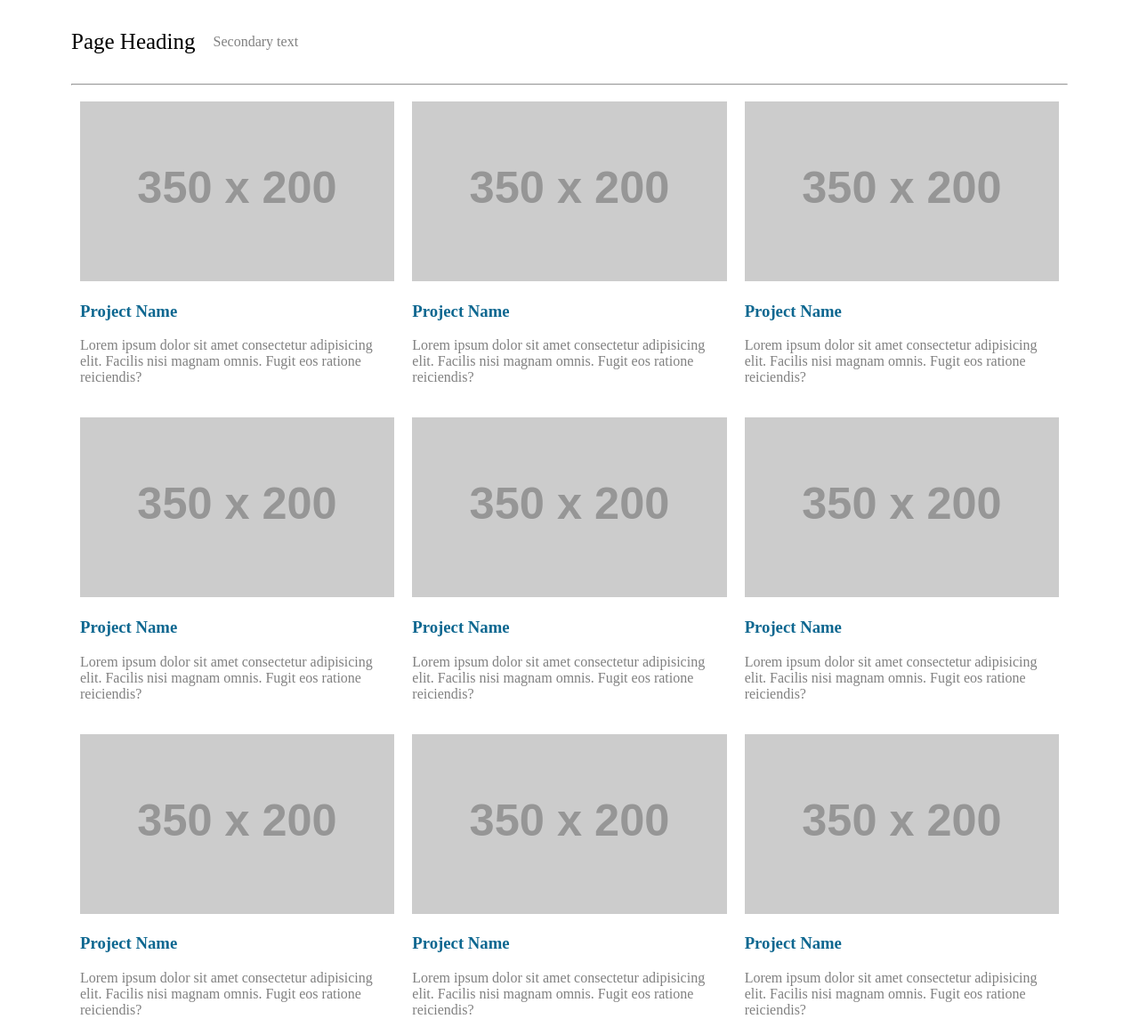
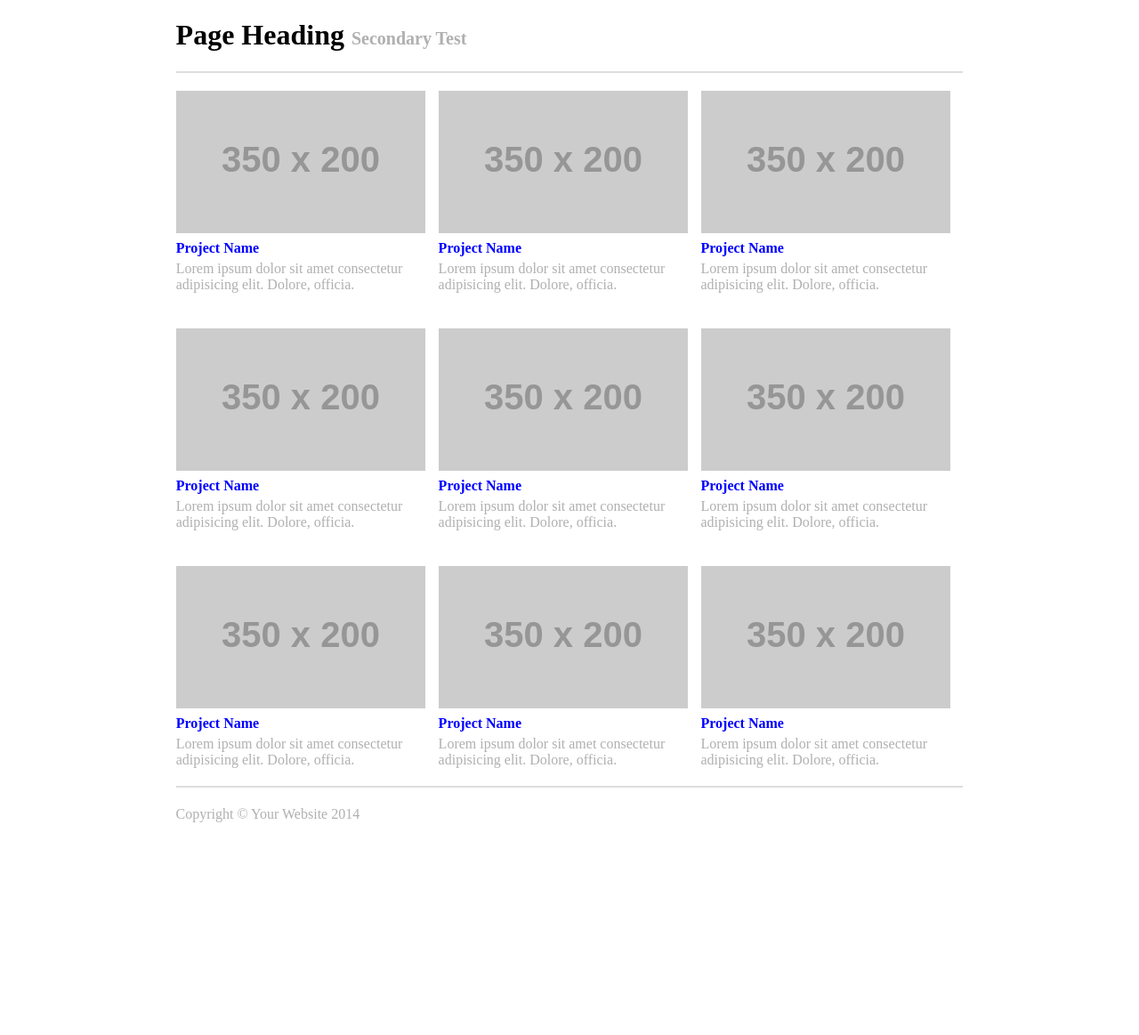
Before and after one commit to Priya-Sandal/Layout2, a plain HTML site: page index.html in a window 1280 px wide. Shown: the whole page at 89% size. After the commit the page ends 940 px from the top, so only its background shows below. Drawn offline with Linux system fonts and the light colour scheme; placeholder pictures from the web are drawn by us.

Commit message:
add a file

```diff
--- a/index.html
+++ b/index.html
@@ -1,98 +1,95 @@
 <!DOCTYPE html>
-<html>
-<link rel="stylesheet" href="style.css">
+<html lang="en">
 
 <head>
-    <title>Page Title</title>
+    <meta charset="UTF-8">
+    <meta http-equiv="X-UA-Compatible" content="IE=edge">
+    <meta name="viewport" content="width=device-width, initial-scale=1.0">
+    <title>Webpage</title>
+    <link rel="stylesheet" href="style.css">
 </head>
-<meta name="viewport" content="width=device-width, initial-scale=1.0">
+
+<body>
+    <div class="container">
+        <div class="header">
+            <h1>Page Heading <small>Secondary Test</small></h1>
+
+        </div>
+        <div class="content">
+            <div class="row">
+                <div class="box">
+                    <img src="https://via.placeholder.com/350X200.png" alt="" srcset="">
+                    <h4>Project Name</h4>
+                    <p>Lorem ipsum dolor sit amet consectetur adipisicing elit. Dolore, officia.</p>
 
 
-<body>
+                </div>
+                <div class="box">
+                    <img src="https://via.placeholder.com/350X200.png" alt="" srcset="">
+                    <h4>Project Name</h4>
+                    <p>Lorem ipsum dolor sit amet consectetur adipisicing elit. Dolore, officia.</p>
 
-    <center>
-        <div class="container">
-            <div class="txt">
-                <p class="head">Page Heading</p>
-                <p>Secondary text</p>
-            </div>
-            <hr>
-            <div class="gridcontainer">
+
+                </div>
                 <div class="box">
-                    <img src="https://via.placeholder.com/350x200.png" alt="">
-                    <!-- <div class="innerbox"></div> -->
-                    <h3>Project Name</h3>
-                    <p>Lorem ipsum dolor sit amet consectetur adipisicing elit. Facilis nisi magnam omnis. Fugit eos
-                        ratione reiciendis?</p>
+                    <img src="https://via.placeholder.com/350X200.png" alt="" srcset="">
+                    <h4>Project Name</h4>
+                    <p>Lorem ipsum dolor sit amet consectetur adipisicing elit. Dolore, officia.</p>
+
+
                 </div>
 
-                <div class="box">
-                    <img src="https://via.placeholder.com/350x200.png" alt="">
-                    <!-- <div class="innerbox"></div> -->
-                    <h3>Project Name</h3>
-                    <p>Lorem ipsum dolor sit amet consectetur adipisicing elit. Facilis nisi magnam omnis. Fugit eos
-                        ratione reiciendis?</p>
-                </div>
+            <div class="box">
+                <img src="https://via.placeholder.com/350X200.png" alt="" srcset="">
+                <h4>Project Name</h4>
+                <p>Lorem ipsum dolor sit amet consectetur adipisicing elit. Dolore, officia.</p>
 
-                <div class="box">
-                    <img src="https://via.placeholder.com/350x200.png" alt="">
-                    <!-- <div class="innerbox"></div> -->
-                    <h3>Project Name</h3>
-                    <p>Lorem ipsum dolor sit amet consectetur adipisicing elit. Facilis nisi magnam omnis. Fugit eos
-                        ratione reiciendis?</p>
-                </div>
 
-                <div class="box">
-                    <img src="https://via.placeholder.com/350x200.png" alt="">
-                    <!-- <div class="innerbox"></div> -->
-                    <h3>Project Name</h3>
-                    <p>Lorem ipsum dolor sit amet consectetur adipisicing elit. Facilis nisi magnam omnis. Fugit eos
-                        ratione reiciendis?</p>
-                </div>
+            </div>
+            <div class="box">
+                <img src="https://via.placeholder.com/350X200.png" alt="" srcset="">
+                <h4>Project Name</h4>
+                <p>Lorem ipsum dolor sit amet consectetur adipisicing elit. Dolore, officia.</p>
 
-                <div class="box">
-                    <img src="https://via.placeholder.com/350x200.png" alt="">
-                    <!-- <div class="innerbox"></div> -->
-                    <h3>Project Name</h3>
-                    <p>Lorem ipsum dolor sit amet consectetur adipisicing elit. Facilis nisi magnam omnis. Fugit eos
-                        ratione reiciendis?</p>
-                </div>
 
-                <div class="box">
-                    <img src="https://via.placeholder.com/350x200.png" alt="">
-                    <!-- <div class="innerbox"></div> -->
-                    <h3>Project Name</h3>
-                    <p>Lorem ipsum dolor sit amet consectetur adipisicing elit. Facilis nisi magnam omnis. Fugit eos
-                        ratione reiciendis?</p>
-                </div>
+            </div>
+            <div class="box">
+                <img src="https://via.placeholder.com/350X200.png" alt="" srcset="">
+                <h4>Project Name</h4>
+                <p>Lorem ipsum dolor sit amet consectetur adipisicing elit. Dolore, officia.</p>
 
-                <div class="box">
-                    <img src="https://via.placeholder.com/350x200.png" alt="">
-                    <!-- <div class="innerbox"></div> -->
-                    <h3>Project Name</h3>
-                    <p>Lorem ipsum dolor sit amet consectetur adipisicing elit. Facilis nisi magnam omnis. Fugit eos
-                        ratione reiciendis?</p>
-                </div>
 
-                <div class="box">
-                    <img src="https://via.placeholder.com/350x200.png" alt="">
-                    <!-- <div class="innerbox"></div> -->
-                    <h3>Project Name</h3>
-                    <p>Lorem ipsum dolor sit amet consectetur adipisicing elit. Facilis nisi magnam omnis. Fugit eos
-                        ratione reiciendis?</p>
-                </div>
+            </div>
+            <div class="box">
+                <img src="https://via.placeholder.com/350X200.png" alt="" srcset="">
+                <h4>Project Name</h4>
+                <p>Lorem ipsum dolor sit amet consectetur adipisicing elit. Dolore, officia.</p>
 
-                <div class="box">
-                    <img src="https://via.placeholder.com/350x200.png" alt="">
-                    <!-- <div class="innerbox"></div> -->
-                    <h3>Project Name</h3>
-                    <p>Lorem ipsum dolor sit amet consectetur adipisicing elit. Facilis nisi magnam omnis. Fugit eos
-                        ratione reiciendis?</p>
-                </div>
+
             </div>
+            <div class="box">
+                <img src="https://via.placeholder.com/350X200.png" alt="" srcset="">
+                <h4>Project Name</h4>
+                <p>Lorem ipsum dolor sit amet consectetur adipisicing elit. Dolore, officia.</p>
+
+
+            </div>
+            <div class="box">
+                <img src="https://via.placeholder.com/350X200.png" alt="" srcset="">
+                <h4>Project Name</h4>
+                <p>Lorem ipsum dolor sit amet consectetur adipisicing elit. Dolore, officia.</p>
+
+
+            </div>
+
+
+
+            <div class="footer">
+                <p>Copyright © Your Website 2014</p>
+            </div>
+</div>
         </div>
-    </center>
-
+    </div>
 </body>
 
 </html>
--- a/style.css
+++ b/style.css
@@ -1,47 +1,65 @@
-.gridcontainer{
-    display: grid;
-    grid-template-columns: auto auto auto;
+.container
+{
+    background-color: white;
+    width: 70%;
+    margin:auto;
+
 }
-.innerbox{
-    max-width: auto;
-    height: 100px;
-    background-color: gray;
+.header
+{
+/* justify-content: space-between; */
+border-bottom: 2px solid #dedede;
+}
+.header h1 small{
+    font-size: 20px;
+    color: #b0b0b0;
+
+}
+.content
+{
+
+   width: 100%;
+}
+.row
+{
+width: 100%;
+
 }
 .box{
-    margin: 10px;
+width: 33.33%;
+padding: 20px 0;
+float: right;
+
+
 }
-h3{
-    color: rgb(13, 103, 144);
-    text-align: left;
+.box h4
+{
+    color: blue;
+    margin: 0;
+    padding-top: 4px;
+
 }
-p{
-    color: gray;
-    text-align: left;
+.box p
+{
+    padding-top: 5px;
+    color: #b0b0b0;
+    margin: 0px;
 }
-.head{
-    color: black;
-    font-size: 25px;
-    padding-right: 20px;
-}
-.txt{
-    display: flex;
-    align-items: center;
-}
-.container{
-    max-width: 70em;
-}
-img{
-    width: 100%;
-    height: auto;
+.box img
+{
+    width: 95%;
 }
 
-@media (max-width: 992px) {
-    .gridcontainer{
-        grid-template-columns: auto auto;
-    }
+.footer
+{
+
+    position: relative;
+    float: left;
+    bottom: 0;
+    color: #b0b0b0;
+    padding-top: 5px;
+    margin: 0px;
+    width: 100%;
+
+    border-top: 2px solid #dddddd;
 }
-@media (max-width: 530px) {
-    .gridcontainer{
-        grid-template-columns: auto;
-    }
-}
```
